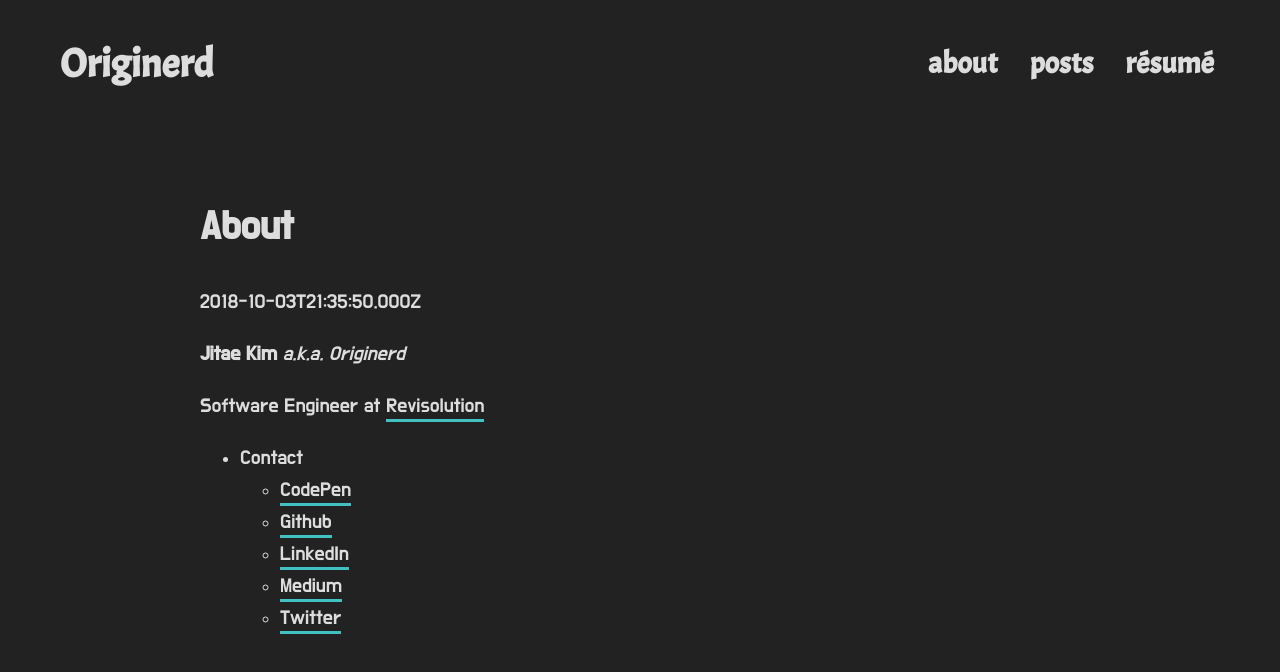
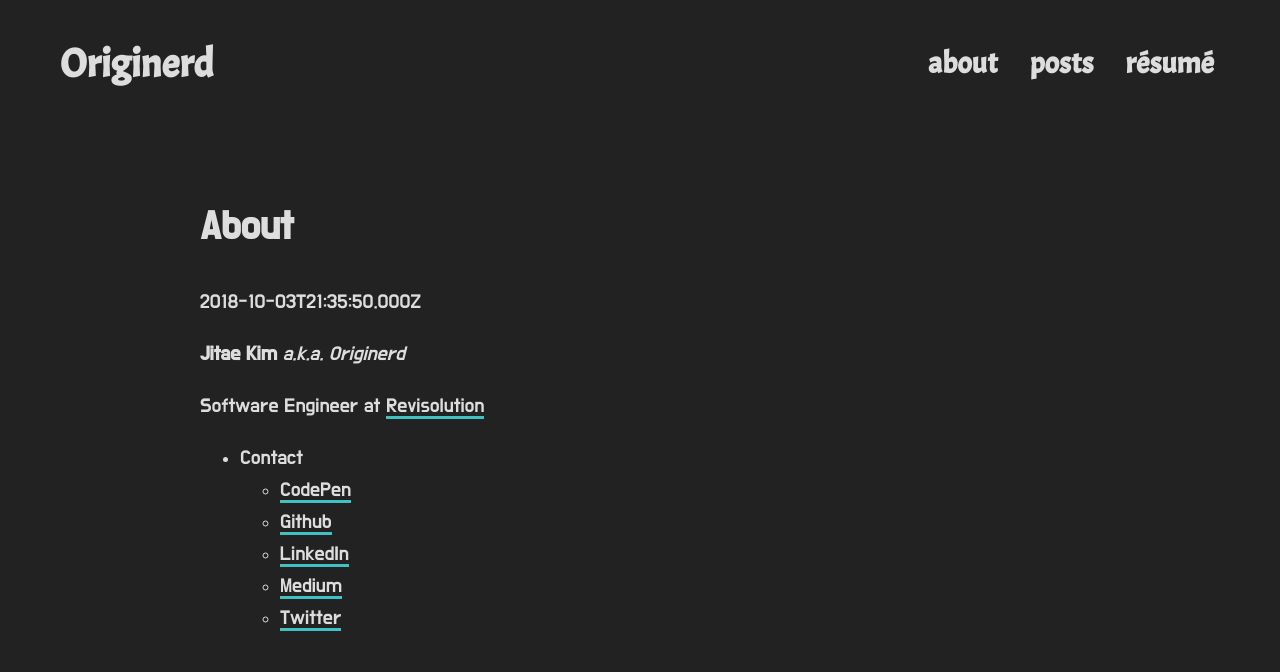
Before and after one commit to originerd/originerd.github.io, a Gatsby site: page /about/ in a window 1280 px wide. Built offline with nearby package versions, Linux system fonts and the light colour scheme; Gatsby itself is replaced by a stand-in of ours; a web font is replaced by a local one.

Commit message:
Modify styles on layout.css

```diff
--- a/src/styles/layout.css
+++ b/src/styles/layout.css
@@ -21,7 +21,7 @@ a {
 
 a::after {
   background-color: #41C1C1;
-  bottom: 0;
+  bottom: .15em;
   content: '';
   height: .15em;
   left: 0;
@@ -36,7 +36,7 @@ a:hover {
 }
 
 a:hover::after {
-  height: 100%;
+  height: calc(100% - .3em);
   padding: .1em .2em;
   transform: skew(-4deg) translateX(-.2em);
 }
@@ -67,7 +67,7 @@ blockquote::before {
   padding: 0 .2em;
 }
 
-li > p {
+li > * {
   margin: 0;
 }
 
@@ -137,6 +137,7 @@ pre[class*="language-"] {
 }
 
 .nav-link:hover::after {
+  height: 100%;
   padding: 0;
   transform: skew(-4deg);
   width: 100%;
```
